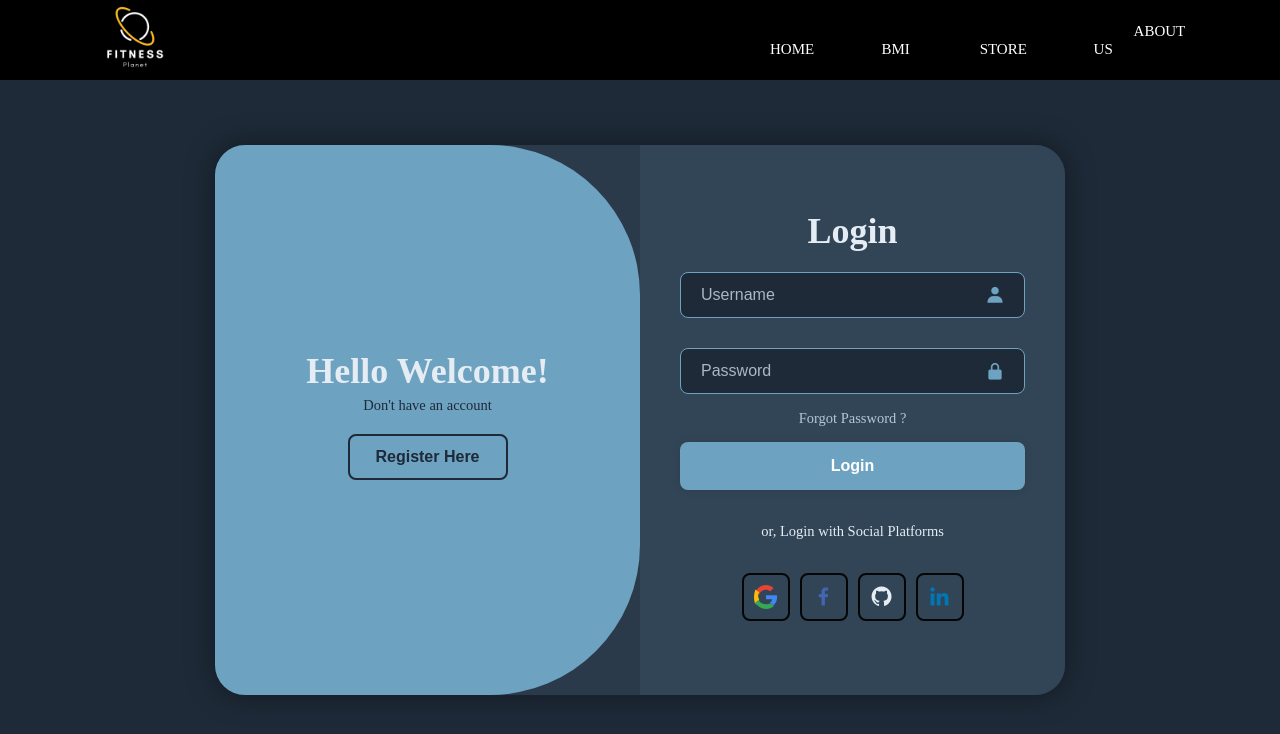
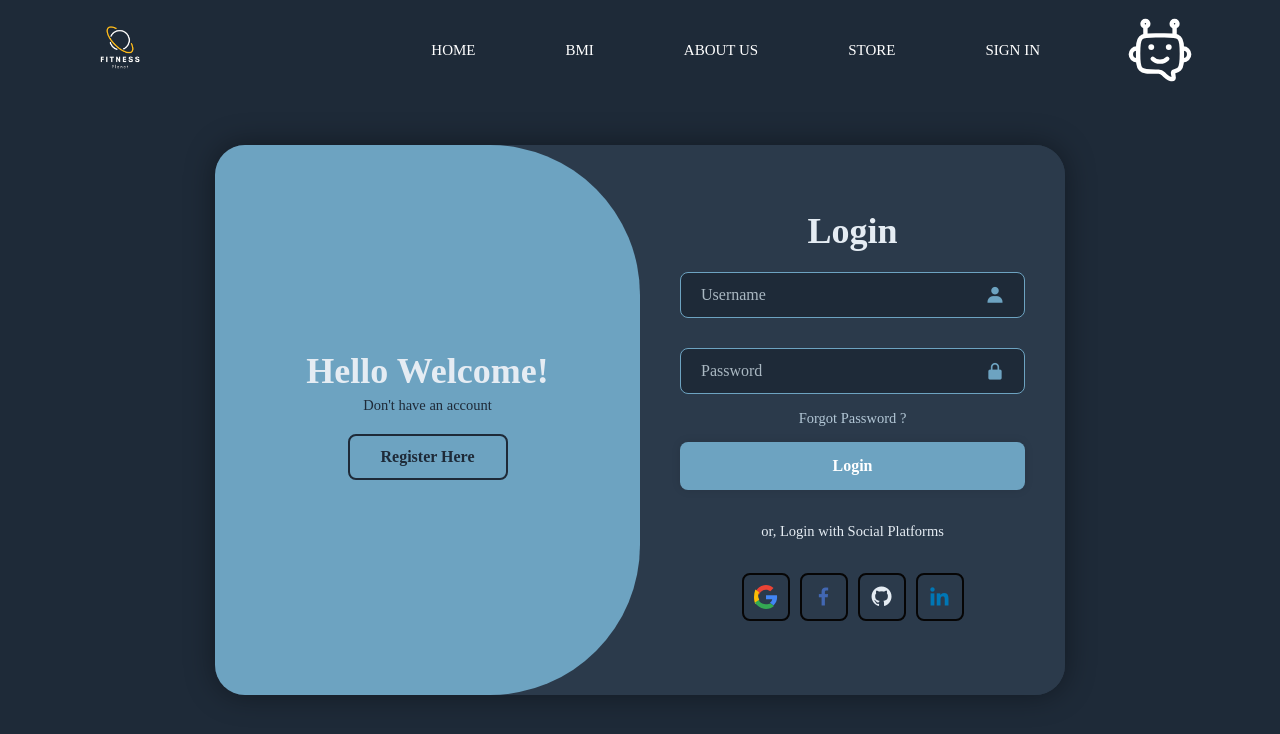
Before and after one commit to Chet-69/SCM_Project, a plain HTML site: page signin.html in a window 1280 px wide. Drawn offline with nearby package versions, Linux system fonts and the light colour scheme.

Commit message:
navbar fix

```diff
--- a/about.css
+++ b/about.css
@@ -48,49 +48,6 @@
     padding: 0;
   }
 
-  #nav {
-    height: 100px;
-    width: 100%;
-    background-color: hsla(0, 0%, 0%, 0);
-    filter: progid: DXImageTransform.Microsoft.gradient(startColorstr="#4A4112", endColorstr="#FBE9D7", GradientType=1);
-    display: flex;
-    align-items: center;
-    justify-content: space-between;
-    padding: 0 50px;
-    position: fixed;
-    gap:50px;
-    top: 0; /* Ensure it stays at the top */
-    left: 0;
-    z-index: 1000; /* Ensures it is above everything */
-}
-
-.navb {
-    position: relative;
-    display: flex;
-    align-items: center;
-    margin-left: 50px;
-    padding-right: 0%;
-}
-
-.navbar img {
-    height: 40px !important; /* Force smaller height */
-    width: 40px !important; /* Force smaller width */
-    padding: 5px !important;
-    margin: 5px !important;
-}
-
-#nav img {
-    height: 100px;
-    width: 100px;
-    border-radius: 10px;
-    padding: 25px;
-    margin: 10px;
-}
-
-#nav h4 {
-    text-transform: uppercase;
-    font-weight: 500;
-}
 
 video {
     height: 100%;
@@ -100,36 +57,7 @@ video {
     -webkit-filter: blur(4px);
 }
 
-.navbar a {
-    position: relative;
-    font-size: 15px;
-    color: #fff;
-    font-weight: 500;
-    text-decoration: none;
-    margin-left: 40px;
-    transition: all 0.9s;
-    margin-right: 50px;
-}
 
-.navbar a:hover {
-    color: #f6f0f099;
-}
-
-.navbar a::before {
-    content: '';
-    position: absolute;
-    top: 100%;
-    left: 0;
-    width: 0;
-    height: 2px;
-    background: #fff;
-    transition: 0.9s;
-}
-
-.navbar a:hover::before {
-    width: 100%;
-    background-color: #cdc7c7b1;
-}
 
 
   #cards-container {
--- a/cart.css
+++ b/cart.css
@@ -25,36 +25,7 @@ body {
 }
 
 /* Navbar Styles */
-#nav {
-    height: 100px;
-    width: 100%;
-    background-color: rgba(0, 0, 0, 0.7);
-    backdrop-filter: blur(10px);
-    display: flex;
-    align-items: center;
-    justify-content: space-between;
-    padding: 0 50px;
-    position: fixed;
-    gap: 50px;
-    top: 0;
-    left: 0;
-    z-index: 1000;
-    box-shadow: 0 4px 30px rgba(0, 0, 0, 0.1);
-    transition: all 0.3s ease;
-}
 
-#nav:hover {
-    background-color: rgba(0, 0, 0, 0.85);
-}
-
-.navb {
-    display: flex;
-    flex-wrap: wrap;
-    justify-content: center;
-    align-items: center;
-    gap: 30px;
-    flex-grow: 1;
-}
 
 .logo {
     height: 80px;
@@ -80,43 +51,6 @@ body {
 
 .img:hover {
     transform: scale(1.05);
-}
-
-#nav h4 {
-    text-transform: uppercase;
-    font-weight: 500;
-}
-
-.navbar a {
-    position: relative;
-    font-size: 15px;
-    color: #fff;
-    font-weight: 500;
-    text-decoration: none;
-    margin-left: 40px;
-    transition: all 0.5s;
-    margin-right: 50px;
-}
-
-.navbar a:hover {
-    color: #f1c40f;
-    text-shadow: 0 0 10px rgba(241, 196, 15, 0.5);
-}
-
-.navbar a::before {
-    content: '';
-    position: absolute;
-    top: 100%;
-    left: 0;
-    width: 0;
-    height: 2px;
-    background: #f1c40f;
-    transition: 0.5s;
-}
-
-.navbar a:hover::before {
-    width: 100%;
-    box-shadow: 0 0 10px rgba(241, 196, 15, 0.5);
 }
 
 /* Container Styles */
--- /dev/null
+++ b/navbar.css
@@ -0,0 +1,105 @@
+* {
+    margin: 0;
+    padding: 0;
+    box-sizing: border-box;
+    font-family: "montserrat";
+}
+
+html,
+body {
+    height: 100%;
+    width: 100%;
+}
+
+.cursor {
+    height: 25px;
+    width: 25px;
+    background-color: orange;
+    border-radius: 50%;
+    position: fixed;
+    z-index: 99;
+}
+
+.cursor-blur {
+    height: 300px;
+    width: 300px;
+    background-color: orange;
+    border-radius: 50%;
+    position: fixed;
+    z-index: 99;
+}
+
+#nav {
+    height: 100px;
+    width: 100%;
+    background-color: hsla(0, 0%, 0%, 0);
+    filter: progid: DXImageTransform.Microsoft.gradient(startColorstr="#4A4112", endColorstr="#FBE9D7", GradientType=1);
+    display: flex;
+    align-items: center;
+    justify-content: space-between;
+    padding: 0 50px;
+    position: fixed;
+    gap:50px;
+    top: 0; /* Ensure it stays at the top */
+    left: 0;
+    z-index: 1000; /* Ensures it is above everything */
+}
+
+.navb {
+    position: relative;
+    display: flex;
+    align-items: center;
+    margin-left: 50px;
+    padding-right: 0%;
+}
+
+.navbar img {
+    height: 40px !important; /* Force smaller height */
+    width: 40px !important; /* Force smaller width */
+    padding: 5px !important;
+    margin: 5px !important;
+}
+
+#nav img {
+    height: 120px;
+    width: 120px;
+    border-radius: 10px;
+    padding: 25px;
+    margin: 10px;
+}
+
+#nav h4 {
+    text-transform: uppercase;
+    font-weight: 500;
+}
+
+.navbar a {
+    position: relative;
+    font-size: 15px;
+    color: #fff;
+    font-weight: 500;
+    text-decoration: none;
+    margin-left: 40px;
+    transition: all 0.9s;
+    margin-right: 50px;
+}
+
+.navbar a:hover {
+    color: #f6f0f099;
+}
+
+.navbar a::before {
+    content: '';
+    position: absolute;
+    top: 100%;
+    left: 0;
+    width: 0;
+    height: 2px;
+    background: #fff;
+    transition: 0.9s;
+}
+
+.navbar a:hover::before {
+    width: 100%;
+    background-color: #cdc7c7b1;
+}
--- /dev/null
+++ b/navbar.html
@@ -0,0 +1,22 @@
+<!DOCTYPE html>
+<html lang="en">
+<head>
+    <meta charset="UTF-8">
+    <meta name="viewport" content="width=device-width, initial-scale=1.0">
+    <title>Document</title>
+</head>
+<body>
+    <div id="nav">
+        <a href="#main"><img src="pictures/image_transparent.png" alt="logo"></a>
+        <div class="navb">
+            <h4 class="navbar"><a href="index.html">Home</a></h4>
+            <h4 class="navbar"><a href="index.html#bmi-section">BMI</a></h4>
+            <h4 class="navbar"><a href="about.html">About Us</a></h4>
+            <h4 class="navbar"><a href="cart.html">Store</a></h4>
+            <h4 class="navbar"><a href="signin.html">Sign In</a></h4>
+            <img class="navbar" src="pictures/chatbot.svg" alt="chatbot-png">
+        </div>
+    </div>
+
+</body>
+</html>
--- a/signin.css
+++ b/signin.css
@@ -13,74 +13,7 @@ body {
     margin-top: 20px; /* Added to create space below the navbar */
 }
 
-#nav {
-    font-family: "montserrat";
-    height: 100px;
-    width: 100%;
-    background-color: black;
-    filter: progid: DXImageTransform.Microsoft.gradient(startColorstr="#4A4112", endColorstr="#FBE9D7", GradientType=1);
-    display: flex;
-    align-items: center;
-    justify-content: flex-start;
-    padding: 0 50px;
-    position: fixed;
-    gap: 350px;
-    top: 0;
-    left: 0;
-    z-index: 1000;
-}
 
-.navb {
-    position: relative;
-    display: flex;
-    align-items: flex-end;
-    margin-left: 200px;
-    padding-right: 0%;
-}
-
-#nav img {
-    height: 150px;
-    width: 150px;
-    border-radius: 10px;
-    padding: 25px;
-    margin: 10px;
-}
-
-#nav h4 {
-    text-transform: uppercase;
-    font-weight: 500;
-}
-
-.navbar a {
-    position: relative;
-    font-size: 15px;
-    color: #fff;
-    font-weight: 500;
-    text-decoration: none;
-    margin-left: 40px;
-    transition: all 0.9s;
-    margin-right: 50px;
-}
-
-.navbar a:hover {
-    color: #f6f0f099;
-}
-
-.navbar a::before {
-    content: '';
-    position: absolute;
-    top: 100%;
-    left: 0;
-    width: 0;
-    height: 2px;
-    background: #fff;
-    transition: 0.9s;
-}
-
-.navbar a:hover::before {
-    width: 100%;
-    background-color: #cdc7c7b1;
-}
 
 section {
     position: fixed;
@@ -130,7 +63,7 @@ section {
     right: 0;
     width: 50%;
     height: 100%;
-    background: #324556;
+    background: #2B3A4B;
     display: flex;
     align-items: center;
     color: #E5ECF3;
--- a/signin.html
+++ b/signin.html
@@ -6,17 +6,8 @@
     <title>Sign In - Fitness Planet</title>
     <link href='https://unpkg.com/boxicons@2.1.4/css/boxicons.min.css' rel='stylesheet'>
     <link rel="stylesheet" href="signin.css">
+    <link rel="stylesheet" href="navbar.css">
     <link rel="shortcut icon" href="pictures/Fitness.png" type="image/x-icon" sizes="160*160">
-
-    <nav id="nav" style="background-color:black; height: 80px;">
-        <a href="index.html"><img src="pictures/image_transparent.png" alt="logo"></a>
-        <div class="navb">
-          <h4 class="navbar"><a href="index.html">Home</a></h4>
-          <h4 class="navbar"><a href="index.html#bmi-section">BMI</a></h4>
-          <h4 class="navbar"><a href="cart.html">Store</a></h4>
-          <h4 class="navbar"><a href="about.html">About Us</a></h4>
-        </div>
-      </nav>
 
 </head>
 <body>
@@ -108,5 +99,18 @@
 
     <script src="signin.js"></script>
     <script type="text/javascript" src="https://cdn.jsdelivr.net/npm/@emailjs/browser@4/dist/email.min.js"></script>
+    <!-- index.html -->
+<body>
+    <div id="navbar"></div>
+
+    <script>
+      fetch('navbar.html')
+        .then(response => response.text())
+        .then(data => {
+          document.getElementById('navbar').innerHTML = data;
+        });
+    </script>
+  </body>
+
 </body>
 </html>
--- a/style.css
+++ b/style.css
@@ -29,49 +29,6 @@ body {
     z-index: 99;
 }
 
-#nav {
-    height: 100px;
-    width: 100%;
-    background-color: hsla(0, 0%, 0%, 0);
-    filter: progid: DXImageTransform.Microsoft.gradient(startColorstr="#4A4112", endColorstr="#FBE9D7", GradientType=1);
-    display: flex;
-    align-items: center;
-    justify-content: space-between;
-    padding: 0 50px;
-    position: fixed;
-    gap:50px;
-    top: 0; /* Ensure it stays at the top */
-    left: 0;
-    z-index: 1000; /* Ensures it is above everything */
-}
-
-.navb {
-    position: relative;
-    display: flex;
-    align-items: center;
-    margin-left: 50px;
-    padding-right: 0%;
-}
-
-.navbar img {
-    height: 40px !important; /* Force smaller height */
-    width: 40px !important; /* Force smaller width */
-    padding: 5px !important;
-    margin: 5px !important;
-}
-
-#nav img {
-    height: 120px;
-    width: 120px;
-    border-radius: 10px;
-    padding: 25px;
-    margin: 10px;
-}
-
-#nav h4 {
-    text-transform: uppercase;
-    font-weight: 500;
-}
 
 video {
     height: 100%;
@@ -81,36 +38,6 @@ video {
     -webkit-filter: blur(4px);
 }
 
-.navbar a {
-    position: relative;
-    font-size: 15px;
-    color: #fff;
-    font-weight: 500;
-    text-decoration: none;
-    margin-left: 40px;
-    transition: all 0.9s;
-    margin-right: 50px;
-}
-
-.navbar a:hover {
-    color: #f6f0f099;
-}
-
-.navbar a::before {
-    content: '';
-    position: absolute;
-    top: 100%;
-    left: 0;
-    width: 0;
-    height: 2px;
-    background: #fff;
-    transition: 0.9s;
-}
-
-.navbar a:hover::before {
-    width: 100%;
-    background-color: #cdc7c7b1;
-}
 
 video {
     height: 100%;
```
Also changed, not shown: about.html (+16 -9 lines), cart.html (+16 -9 lines), index.html (+17 -13 lines).
